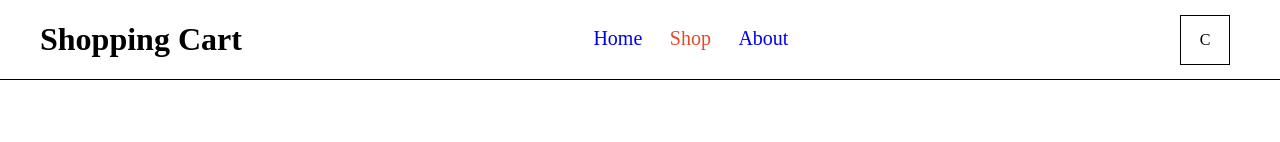
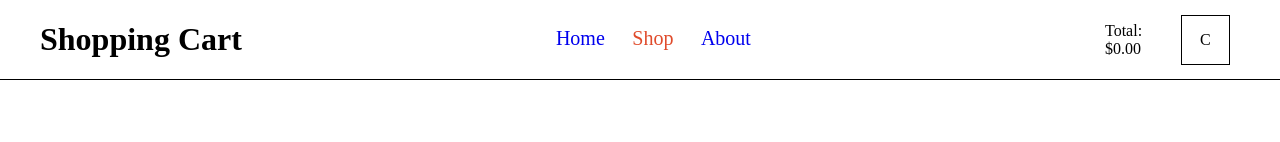
Before and after one commit to markymelnik/shopping-cart, a React (Vite) app: page /shop in a window 1280 px wide. Shown: the top 142 px of the page. Built offline with nearby package versions, Linux system fonts and the light colour scheme.

Commit message:
total cost is now tracked

```diff
--- a/src/App.jsx
+++ b/src/App.jsx
@@ -58,10 +58,14 @@ const App = () => {
     setShoppingCartProducts(filteredCurrentProducts);
   };
 
+  const calculatedTotalCost = shoppingCartProducts.reduce((totalPrice, currentProduct) => {
+    return totalPrice + (currentProduct.price * currentProduct.quantity);
+  }, 0);
+
   return (
     <AppWrapper>
       <BrowserRouter>
-        <NavBar toggleCart={toggleCart} />
+        <NavBar toggleCart={toggleCart} totalCost={calculatedTotalCost} />
         <Routes>
           <Route path="/" element={<Home />} />
           <Route path="/shop" element={<Shop handleAddToCart={handleAddToCart} ShopProducts={ShopProducts}/>} />
@@ -74,6 +78,7 @@ const App = () => {
         shoppingCartProducts={shoppingCartProducts}
         onDecrement={handleDecrement}
         onIncrement={handleIncrement}
+        totalCost={calculatedTotalCost}
       />
     </AppWrapper>
   );
--- a/src/NavBar.jsx
+++ b/src/NavBar.jsx
@@ -3,7 +3,7 @@ import { NavLink } from 'react-router-dom';
 import Title from './components/Title';
 import CartButton from './components/Shopping/CartButton';
 
-const NavBar = ({ toggleCart }) => {
+const NavBar = ({ toggleCart, totalCost }) => {
 
   return (
     <NavWrapper>
@@ -13,7 +13,11 @@ const NavBar = ({ toggleCart }) => {
         <StyledNavLink to='/shop'>Shop</StyledNavLink>
         <StyledNavLink to='/about'>About</StyledNavLink>
       </NavButtonsWrapper>
-      <CartButton onClick={toggleCart} />
+      <NavCartWrapper>
+        Total: ${totalCost.toFixed(2)}
+        <CartButton onClick={toggleCart} />
+      </NavCartWrapper>
+
     </NavWrapper>
   );
 };
@@ -54,4 +58,12 @@ const StyledNavLink = styled(NavLink)`
   }
 `;
 
+const NavCartWrapper = styled.div`
+  display: flex;
+  flex-direction: row;
+  justify-content: space-between;
+  align-items: center;
+  width: 175px;
+`
+
 export default NavBar;
--- a/src/components/Card.jsx
+++ b/src/components/Card.jsx
@@ -11,7 +11,7 @@ const Card = ({ shopProduct, handleAddToCart }) => {
       </CardImage>
       <CardInfo>
         <h4>{name}</h4>
-        <h4>${price}</h4>
+        <h4>${price.toFixed(2)}</h4>
         <CardButton onClick={() => handleAddToCart(shopProduct)}>Add to Cart</CardButton>
       </CardInfo>
     </CardContainer>
--- a/src/components/ShopProducts.jsx
+++ b/src/components/ShopProducts.jsx
@@ -2,61 +2,61 @@ const ShopProducts = [
   {
     id: 1,
     name: 'Product A',
-    price: '5.00',
+    price: 5,
     image: 'empty',
   },
   {
     id: 2,
     name: 'Product B',
-    price: '8.00',
+    price: 8,
     image: 'empty',
   },
   {
     id: 3,
     name: 'Product C',
-    price: '4.00',
+    price: 4,
     image: 'empty',
   },
   {
     id: 4,
     name: 'Product D',
-    price: '7.00',
+    price: 7,
     image: 'empty',
   },
   {
     id: 5,
     name: 'Product E',
-    price: '11.00',
+    price: 1,
     image: 'empty',
   },
   {
     id: 6,
     name: 'Product F',
-    price: '16.00',
+    price: 16,
     image: 'empty',
   },
   {
     id: 7,
     name: 'Product G',
-    price: '3.00',
+    price: 3,
     image: 'empty',
   },
   {
     id: 8,
     name: 'Product H',
-    price: '2.00',
+    price: 2,
     image: 'empty',
   },
   {
     id: 9,
     name: 'Product I',
-    price: '11.00',
+    price: 11,
     image: 'empty',
   },
   {
     id: 10,
     name: 'Product J',
-    price: '10.00',
+    price: 10,
     image: 'empty',
   },
 ]
--- a/src/components/Shopping/CartProduct.jsx
+++ b/src/components/Shopping/CartProduct.jsx
@@ -11,7 +11,7 @@ const CartProduct = ({ cartProduct, onDecrement, onIncrement }) => {
         </CartProductImage>
         <CartProductInfo>
           <h3>{name}</h3>
-          <h3>${price}</h3>
+          <h3>${price.toFixed(2)}</h3>
         </CartProductInfo>
       </CartProductWrapper>
       <CartProductQuantityContainer>
--- a/src/components/Shopping/ShoppingCart.jsx
+++ b/src/components/Shopping/ShoppingCart.jsx
@@ -7,6 +7,7 @@ const ShoppingCart = ({
   shoppingCartProducts,
   onDecrement,
   onIncrement,
+  totalCost,
 }) => {
   return (
     <ShoppingCartContainer data-showcart={showCart}>
@@ -22,7 +23,7 @@ const ShoppingCart = ({
           />
         ))}
       </CartProductsContainer>
-      <TotalCartBalance>Total: $0</TotalCartBalance>
+      <TotalCartBalance>Total: ${totalCost.toFixed(2)}</TotalCartBalance>
       <CheckoutButton>Checkout</CheckoutButton>
     </ShoppingCartContainer>
   );
```
